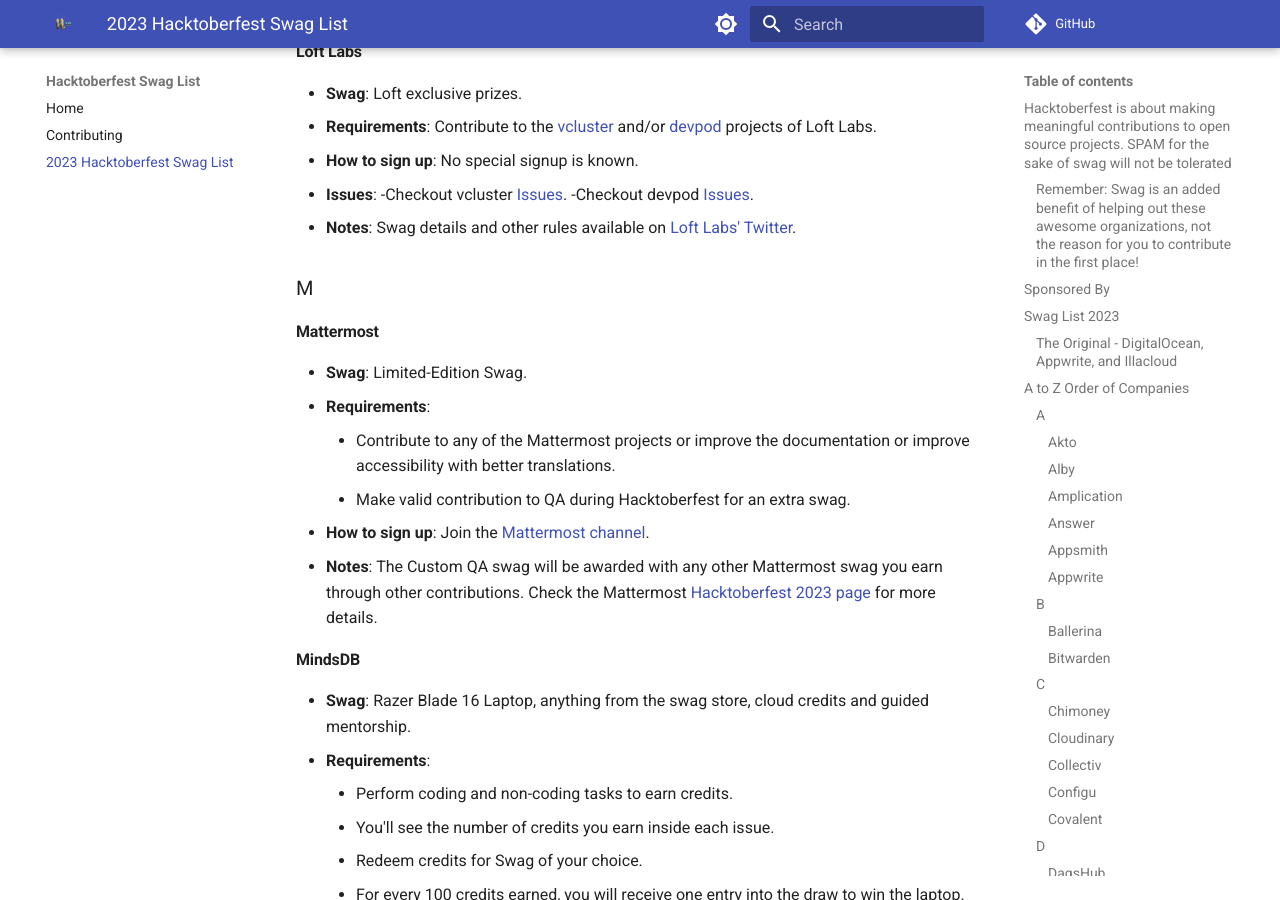
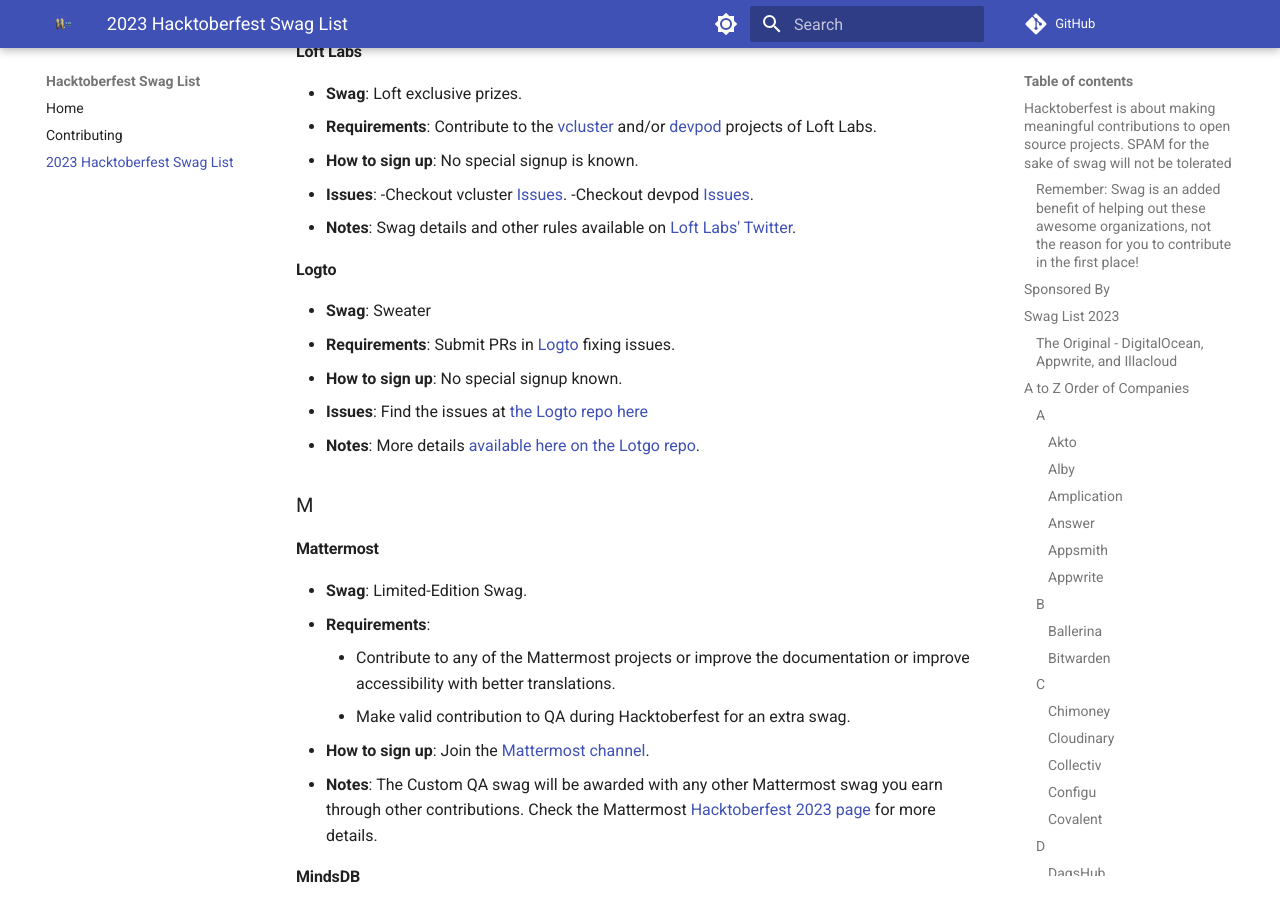
Before and after one commit to crweiner/hacktoberfest-swag-list, an MkDocs documentation site: the page built from docs/list.md, in a window 1280 px wide and 900 px high, scrolled down 11255 px. Built offline with MkDocs 1.6.1 and Material for MkDocs 9.7.7, drawn with Linux system fonts in a browser that asks for light colours; plug-ins that fetch from the network failed and are left out; comment, search, counter and statistics services are not loaded.

Commit message:
added logto in the list (#798)
* added logto in the list

* added logto with formatting

* Logto update

---------

Co-authored-by: Chandler Weiner <chandler@chandlerweiner.com>

```diff
--- a/docs/list.md
+++ b/docs/list.md
@@ -368,6 +368,14 @@
     -Checkout devpod [Issues](https://github.com/loft-sh/devpod/issues).
 - **Notes**: Swag details and other rules available on [Loft Labs' Twitter](https://twitter.com/loft_sh/status/1710331345526800719).
 
+#### **Logto**
+
+- **Swag**: Sweater
+- **Requirements**: Submit PRs in [Logto](https://github.com/logto-io/logto) fixing issues.
+- **How to sign up**: No special signup known.
+- **Issues**: Find the issues at [the Logto repo here](https://github.com/logto-io/logto/issues)
+- **Notes**: More details [available here on the Lotgo repo](https://github.com/logto-io/logto/issues/4511).
+
 ### M
 
 #### **Mattermost**
```
